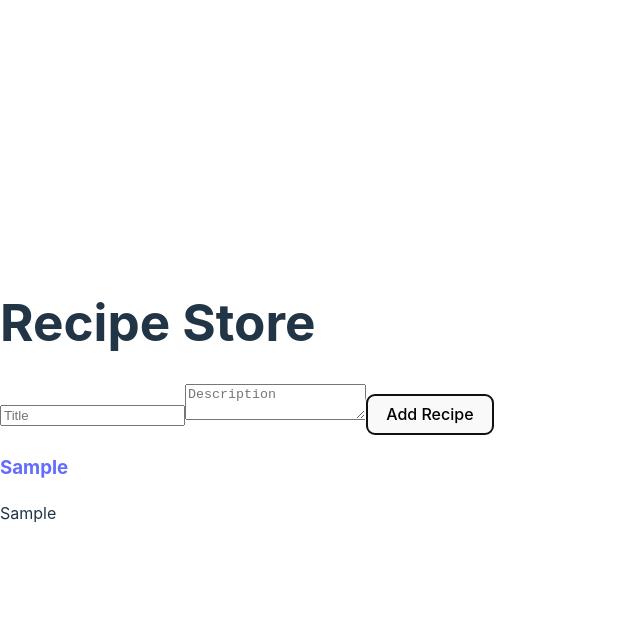
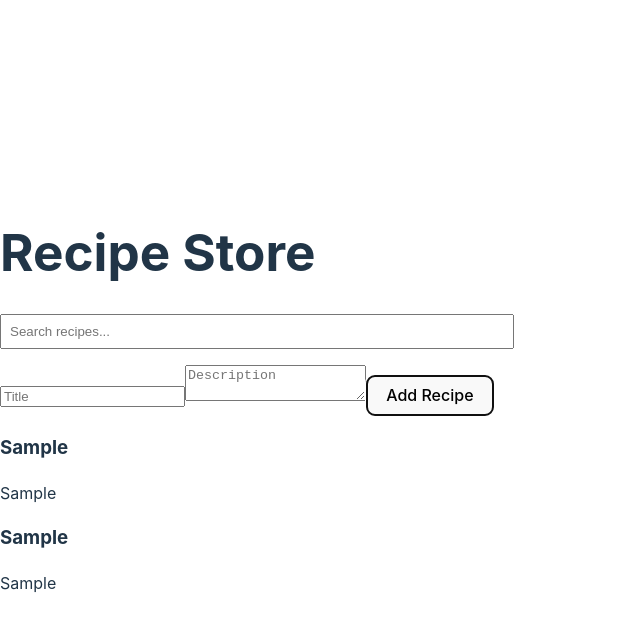
Before and after one commit to ljafta39/alx-fe-reactjs, a React (Vite) app in the folder recipe-sharing-app/: page / in a window 1280 px wide. Both pictures are taken after typing "Sample", "Sample" into the empty fields and a click on the button "Add Recipe". Shown: the top 628 px of the page, without its empty margins (0-640 px from the left). Built offline with nearby package versions, Linux system fonts and the light colour scheme.

Commit message:
features added  initial filter

```diff
--- a/recipe-sharing-app/src/App.jsx
+++ b/recipe-sharing-app/src/App.jsx
@@ -4,14 +4,20 @@ import AddRecipeForm from './components/AddRecipeForm';
 import RecipeList from './components/RecipeList';
 import RecipeDetails from './components/RecipeDetails';
 
+import SearchBar from './components/SearchBar';
 
 function App() {
   return (
     <Router>
       <div className="App">
         <h1>Recipe Store</h1>
+        <SearchBar />
+        <AddRecipeForm />
+        <RecipeList />
+
+        {/* Add routes as needed for details and editing */}
         <Routes>
-          <Route path="/" element={<><AddRecipeForm /><RecipeList /></>} />
+          <Route path="/" element={<RecipeList />} />
           <Route path="/recipe/:recipeId" element={<RecipeDetailsWrapper />} />
         </Routes>
       </div>
--- a/recipe-sharing-app/src/components/RecipeList.jsx
+++ b/recipe-sharing-app/src/components/RecipeList.jsx
@@ -1,23 +1,21 @@
 import React from 'react';
 import { Link } from 'react-router-dom';
 import useRecipeStore  from './recipeStore';
-
+// src/components/RecipeList.jsx
 const RecipeList = () => {
-  const recipes = useRecipeStore((state) => state.recipes);
+  const filteredRecipes = useRecipeStore(state => state.filteredRecipes);
 
   return (
     <div>
-      {recipes.length > 0 ? (
-        recipes.map((recipe) => (
+      {filteredRecipes.length > 0 ? (
+        filteredRecipes.map(recipe => (
           <div key={recipe.id}>
-            <Link to={`/recipe/${recipe.id}`}>
-              <h3>{recipe.title}</h3>
-            </Link>
+            <h3>{recipe.title}</h3>
             <p>{recipe.description}</p>
           </div>
         ))
       ) : (
-        <p>No recipes added yet.</p>
+        <p>No recipes found.</p>
       )}
     </div>
   );
--- /dev/null
+++ b/recipe-sharing-app/src/components/SearchBar.jsx
@@ -0,0 +1,18 @@
+// src/components/SearchBar.jsx
+import React from 'react';
+import useRecipeStore  from './recipeStore';
+
+const SearchBar = () => {
+  const setSearchTerm = useRecipeStore(state => state.setSearchTerm);
+
+  return (
+    <input
+      type="text"
+      placeholder="Search recipes..."
+      onChange={(e) => setSearchTerm(e.target.value)}
+      style={{ marginBottom: '1rem', padding: '0.5rem', width: '100%' }}
+    />
+  );
+};
+
+export default SearchBar;
--- a/recipe-sharing-app/src/components/recipeStore.js
+++ b/recipe-sharing-app/src/components/recipeStore.js
@@ -1,20 +1,27 @@
-import {create} from 'zustand'
+// src/store/recipeStore.js
+import { create } from 'zustand';
 
-const useRecipeStore = create((set) => ({
+const useRecipeStore = create(set => ({
   recipes: [],
-  addRecipe: (newRecipe) =>
-    set((state) => ({
-      recipes: [...state.recipes, newRecipe],
-    })),
-  deleteRecipe: (id) =>
-    set((state) => ({
-      recipes: state.recipes.filter((recipe) => recipe.id !== id),
-    })),
-  updateRecipe: (updatedRecipe) =>
-    set((state) => ({
-      recipes: state.recipes.map((recipe) =>
-        recipe.id === updatedRecipe.id ? updatedRecipe : recipe
-      ),
-    })),
+  searchTerm: '',
+  filteredRecipes: [],
+
+  // Action to set the search term and trigger filtering
+  setSearchTerm: (term) => set(state => {
+    const filteredRecipes = state.recipes.filter(recipe =>
+      recipe.title.toLowerCase().includes(term.toLowerCase())
+    );
+    return { searchTerm: term, filteredRecipes };
+  }),
+
+  // Action to add recipes and update the filtered list
+  addRecipe: (newRecipe) => set(state => {
+    const updatedRecipes = [...state.recipes, newRecipe];
+    const filteredRecipes = updatedRecipes.filter(recipe =>
+      recipe.title.toLowerCase().includes(state.searchTerm.toLowerCase())
+    );
+    return { recipes: updatedRecipes, filteredRecipes };
+  }),
 }));
+
 export default useRecipeStore;
```
